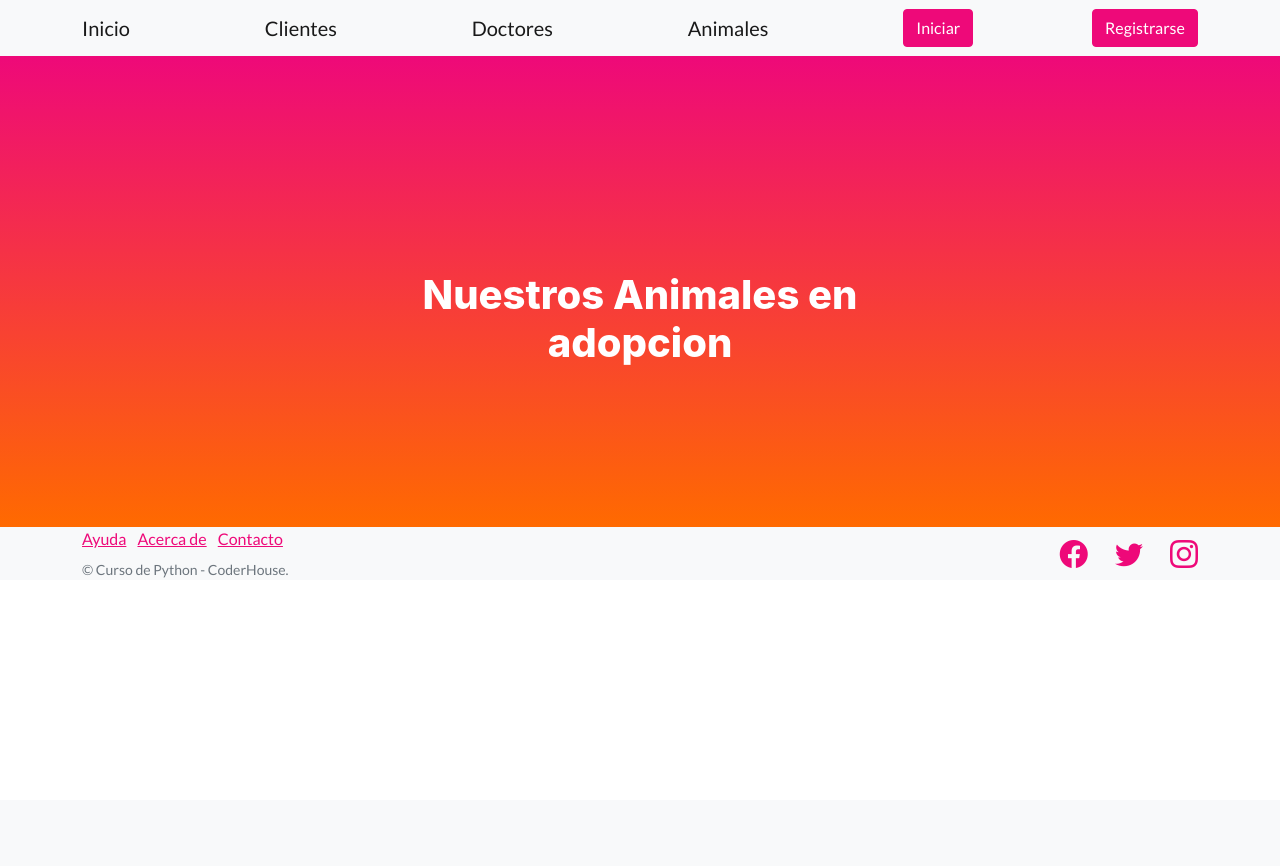
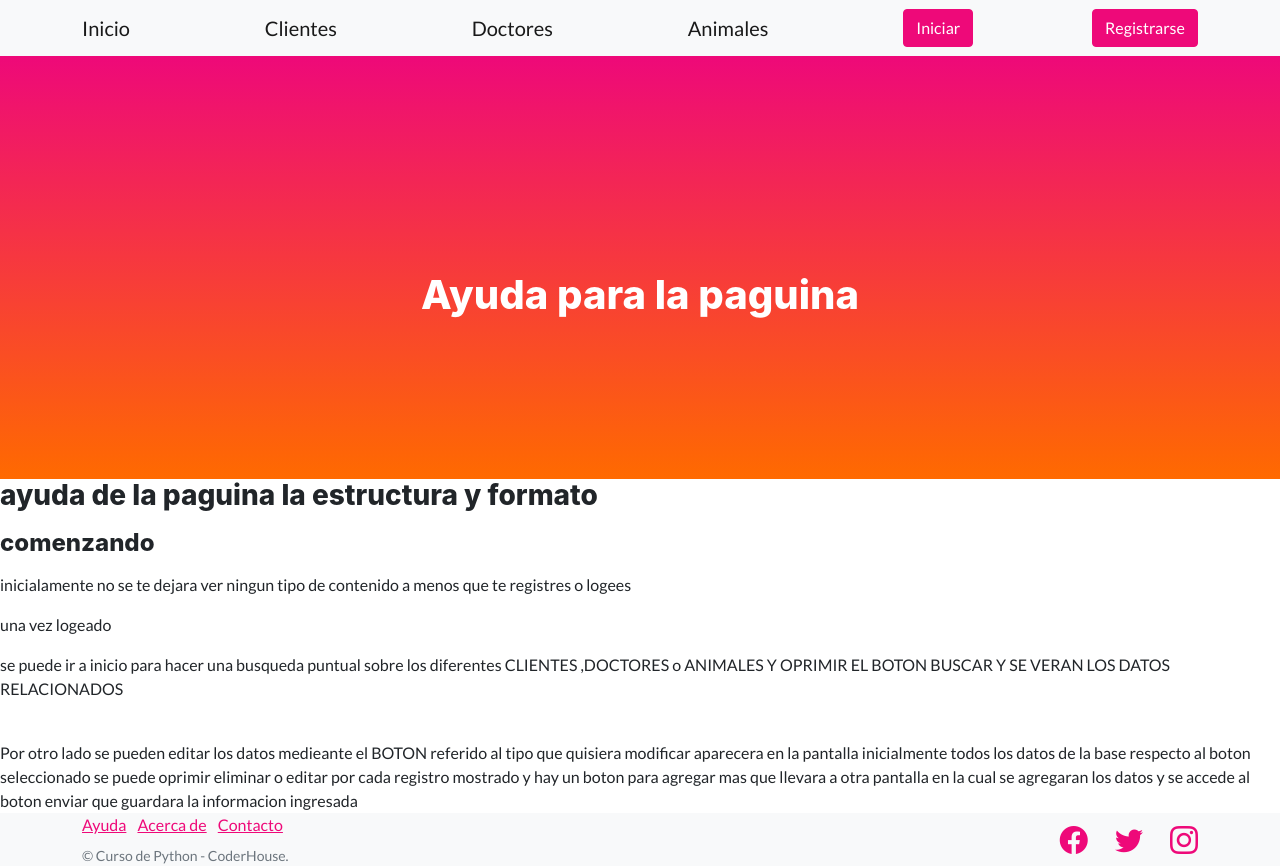
Before and after one commit to matiasir-90/coderVeterinaria, a Django app: page /AppCoder/ayuda in a window 1280 px wide. Before the commit the page ends 578 px from the top, so only its background shows below. Run offline with Django 3.2, Linux system fonts and the light colour scheme; some libraries are stand-ins or nearby versions.

Commit message:
subida 11

```diff
--- a/AppCoder/forms.py
+++ b/AppCoder/forms.py
@@ -37,7 +37,6 @@ class UserRegisterForm(UserCreationForm):
 
     last_name=forms.CharField()
     first_name=forms.CharField()
-    image_avatar=forms.ImageField(required=False)
     class Meta:
         model=User
         fields=['username','email','password1','password2','last_name','first_name']
--- a/AppCoder/templates/AppCoder/ayuda.html
+++ b/AppCoder/templates/AppCoder/ayuda.html
@@ -3,8 +3,34 @@
 {% load static %}
 {% block titulo %}
 
-<h1 class="mb-0">Nuestros Animales en adopcion</h1>
+<h1 class="mb-0">Ayuda para la paguina </h1>
 {% endblock %}
 {% block contenidoQueCambia %}
+<h3><p>
+    ayuda de la paguina la estructura y formato
+</p>
+</h3>
+<p><h4>comenzando</h4></p>
+<p></p>
+<p></p>
+inicialamente no se te dejara ver ningun tipo de contenido a menos que te registres o logees
+<p></p>
+<p>una vez logeado </p>
+se puede ir a inicio para hacer una busqueda puntual sobre los diferentes CLIENTES ,DOCTORES o ANIMALES
+Y OPRIMIR EL BOTON BUSCAR
 
+Y SE VERAN LOS DATOS RELACIONADOS
+
+<P></P><P></P>
+<br>
+Por otro lado se pueden editar los datos medieante el BOTON referido al tipo que quisiera modificar
+aparecera en la pantalla inicialmente todos los datos de la base respecto al boton seleccionado
+
+se puede oprimir eliminar o editar por cada registro mostrado
+
+y hay un boton para agregar mas
+
+que llevara a otra pantalla
+en la cual se agregaran los datos y se accede al boton enviar que guardara la informacion ingresada
+<br>
 {% endblock %}
--- a/AppCoder/templates/AppCoder/padre.html
+++ b/AppCoder/templates/AppCoder/padre.html
@@ -34,6 +34,7 @@
 
                 {% else %}
                 <a class="btn btn-primary" href="{% url 'Logout' %}">Salir</a>
+                <a class="btn btn-primary" href="{% url 'EditarPerfil' %}">Editar usuario</a>
                 {% endif %}
 
             </div>
```
Also changed, not shown: AppCoder/templates/AppCoder/AcercaDe.html (+11 -1 lines), AppCoder/templates/AppCoder/contacto.html (+5 -2 lines), db.sqlite3.
